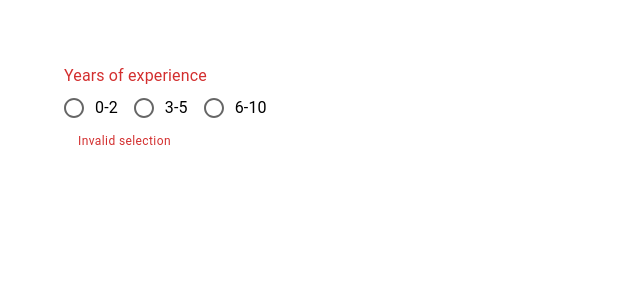
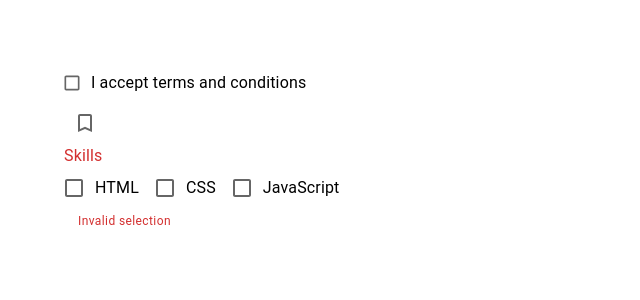
Before and after one commit to Hans2374/React-MUI-Demo, a React (Create React App) app: page / in a window 1280 px wide. Shown: the top 300 px of the page, without its empty margins (0-640 px from the left). Built offline with nearby package versions, Linux system fonts and the light colour scheme.

Commit message:
Checkbox added

```diff
--- a/src/App.tsx
+++ b/src/App.tsx
@@ -3,7 +3,8 @@ import './App.css';
 //import { MuiTypography } from './components/MuiTypography';
 // import { MuiTextField } from './components/MuiTextField';
 // import { MuiSelect } from './components/MuiSelect';
-import { MuiRadioButton } from './components/MuiRadioButton';
+// import { MuiRadioButton } from './components/MuiRadioButton';
+import { MuiCheckbox } from './components/MuiCheckbox';
 
 function App() {
   return (
@@ -12,7 +13,8 @@ function App() {
       {/* <MuiButton /> */}
       {/* <MuiTextField/> */}
       {/* <MuiSelect/> */}
-      <MuiRadioButton/>
+      {/* <MuiRadioButton/> */}
+      <MuiCheckbox />
     </div>
   );
 }
--- /dev/null
+++ b/src/components/MuiCheckbox.tsx
@@ -0,0 +1,42 @@
+import { Box, FormControlLabel, Checkbox, FormControl, FormLabel, FormGroup, FormHelperText } from "@mui/material"
+import { useState } from "react"
+import BookmarkBorderIcon from "@mui/icons-material/BookmarkBorder"
+import BookmarkIcon from "@mui/icons-material/Bookmark"
+
+export const MuiCheckbox = () => {
+    const [acceptTnC, setAcceptTnC] = useState(false)
+    const [skills, setSkills] = useState<string[]>([])
+    console.log({ skills })
+    const handleChange = (event: React.ChangeEvent<HTMLInputElement>) => {
+        setAcceptTnC(event.target.checked)
+    }
+    const handleSkillChange = (event: React.ChangeEvent<HTMLInputElement>) => {
+        const index = skills.indexOf(event.target.value)
+        if(index === -1) {
+            setSkills([...skills, event.target.value])
+        } else {
+            setSkills(skills.filter((skill) => skill !== event.target.value))
+        }
+    }
+    return (
+        <Box>
+            <Box>
+                <FormControlLabel label='I accept terms and conditions' control={<Checkbox size='small' color="secondary" checked={acceptTnC} onChange={handleChange} />} />
+            </Box>
+            <Box>
+                <Checkbox icon={<BookmarkBorderIcon />} checkedIcon={<BookmarkIcon />} checked={acceptTnC} onChange={handleChange} />
+            </Box>
+            <Box>
+                <FormControl error>
+                    <FormLabel>Skills</FormLabel>
+                    <FormGroup row>
+                        <FormControlLabel label='HTML' value='html' control={<Checkbox checked={skills.includes('html')} onChange={handleSkillChange} />} />
+                        <FormControlLabel label='CSS' value='css' control={<Checkbox checked={skills.includes('css')} onChange={handleSkillChange} />} />
+                        <FormControlLabel label='JavaScript' value='javascript' control={<Checkbox checked={skills.includes('javascript')} onChange={handleSkillChange} />}/>
+                    </FormGroup>
+                    <FormHelperText>Invalid selection</FormHelperText>
+                </FormControl>
+            </Box>
+        </Box>
+    )
+}
--- a/src/components/MuiRadioButton.tsx
+++ b/src/components/MuiRadioButton.tsx
@@ -3,7 +3,7 @@ import { useState } from "react"
 
 export const MuiRadioButton = () => {
     const [value, setValue] = useState('')
-    console.log({value})
+    console.log({ value })
     const handleChange = (event: React.ChangeEvent<HTMLInputElement>) => {
         setValue(event.target.value)
     }
@@ -13,7 +13,7 @@ export const MuiRadioButton = () => {
                 Years of experience
             </FormLabel>
             <RadioGroup name='job-experience-group' aria-labelledby="job-experience-group-label" value={value} onChange={handleChange} row>
-            <FormControlLabel control={<Radio size="medium" color="secondary"/>} label='0-2' value='0-2' />
+                <FormControlLabel control={<Radio size="medium" color="secondary" />} label='0-2' value='0-2' />
                 <FormControlLabel control={<Radio />} label='3-5' value='3-5' />
                 <FormControlLabel control={<Radio />} label='6-10' value='6-10' />
             </RadioGroup>
```
Also changed, not shown: src/components/MuiButton.tsx (+4 -4 lines), src/components/MuiSelect.tsx (+4 -4 lines). Lines whose indentation alone changed are shown as unchanged.
